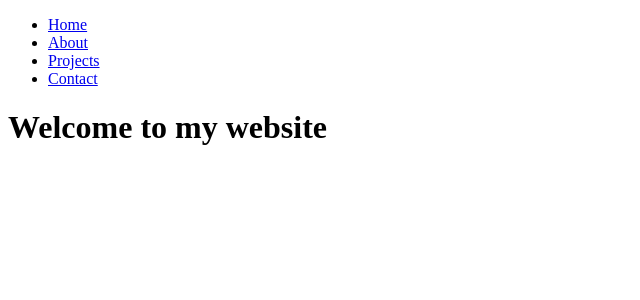
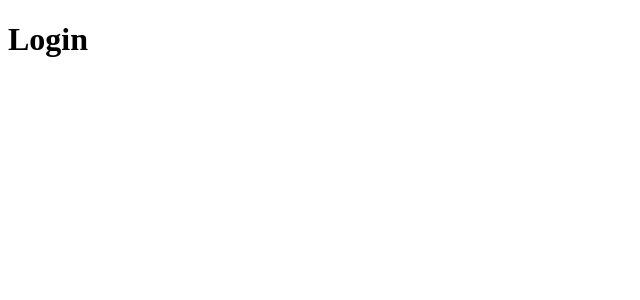
Before and after one commit to ColinCrasta/Satellite-and-Weather-Tracker, a React (Create React App) app in the folder frontend/: page / in a window 1280 px wide. Shown: the top 300 px of the page, without its empty margins (0-640 px from the left). Built offline with nearby package versions, Linux system fonts and the light colour scheme.

Commit message:
added router

```diff
--- a/frontend/src/App.js
+++ b/frontend/src/App.js
@@ -1,21 +1,25 @@
+// Require and import statements
 import React from 'react';
 //import './App.css';
-import Home from './Pages/Home';
-import Contact from './Pages/Contact';
-import Projects from './Pages/Projects';
-import About from './Pages/About';
+import Weather from './Pages/Weather';
+import Positioning from './Pages/Positioning';
+import Analytics from './Pages/Analytics';
+import Login from './Pages/Login';
+import UserPolicy from './Pages/UserPolicy';
 import {Routes, Route} from 'react-router-dom';
-import Navbar from "./Pages/Components/Navbar"
+
+
 
 function App() {
   return (
-    <div className='App'>
-      <Navbar/>
+    <div id='appdiv'>
+
       <Routes>
-      <Route exact path="/" element={<Home/>}> </Route>
-      <Route exact path="/about" element={<About/>} ></Route>
-      <Route exact path="/projects" element={<Projects/>} > </Route>
-      <Route exact path="/contact" element={<Contact/>} > </Route>
+      <Route exact path="/" element={<Login/>} ></Route>
+      <Route exact path="/weather" element={<Weather/>}> </Route>
+      <Route exact path="/analytics" element={<Analytics/>} > </Route>
+      <Route exact path="/positioning" element={<Positioning/>} > </Route>
+      <Route exact path="/userpolicy" element={<UserPolicy/>} > </Route>
       </Routes>
 
     </div>
--- a/frontend/src/Pages/Home.js
+++ b/frontend/src/Pages/Analytics.js
@@ -1,11 +1,11 @@
 import React from "react";
 
 
-function Home() {
+function Analytics() {
     return(
         <div>
             <h1>
-                Welcome to my website
+                Analytics
             </h1>
         </div>
 
@@ -13,4 +13,4 @@ function Home() {
 
 }
 
-export default Home;
+export default Analytics;
--- a/frontend/src/Pages/Components/Navbar.js
+++ b/frontend/src/Pages/Components/Navigationbar.js
@@ -1,7 +1,7 @@
 import React from 'react';
 import {Link} from 'react-router-dom';
 
-function NavBar(){
+function Navigationbar(){
     return (
         <ul>
             <li><Link to="/">Home</Link></li>
@@ -12,4 +12,4 @@ function NavBar(){
     )
 }
 
-export default NavBar;
+export default Navigationbar;
--- /dev/null
+++ b/frontend/src/Pages/Login.js
@@ -0,0 +1,16 @@
+import React from "react";
+
+
+function Login() {
+    return(
+        <div>
+            <h1>
+                Login
+            </h1>
+        </div>
+
+    );
+
+}
+
+export default Login;
--- a/frontend/src/Pages/About.js
+++ b/frontend/src/Pages/Positioning.js
@@ -1,11 +1,11 @@
 import React from "react";
 
 
-function About() {
+function Positioning() {
     return(
         <div>
             <h1>
-                About Me
+                Positioning
             </h1>
         </div>
 
@@ -13,4 +13,4 @@ function About() {
 
 }
 
-export default About;
+export default Positioning;
--- a/frontend/src/Pages/Contact.js
+++ b/frontend/src/Pages/UserPolicy.js
@@ -1,11 +1,11 @@
 import React from "react";
 
 
-function Contact() {
+function UserPolicy() {
     return(
         <div>
             <h1>
-                Contact Me
+                User Policy
             </h1>
         </div>
 
@@ -13,4 +13,4 @@ function Contact() {
 
 }
 
-export default Contact;
+export default UserPolicy;
--- a/frontend/src/Pages/Projects.js
+++ b/frontend/src/Pages/Weather.js
@@ -1,11 +1,11 @@
 import React from "react";
 
 
-function Projects() {
+function Weather() {
     return(
         <div>
             <h1>
-                My Projects
+                Weather
             </h1>
         </div>
 
@@ -13,4 +13,4 @@ function Projects() {
 
 }
 
-export default Projects;
+export default Weather;
--- a/frontend/src/index.js
+++ b/frontend/src/index.js
@@ -4,6 +4,8 @@ import ReactDOM from 'react-dom/client';
 import App from './App';
 import {BrowserRouter} from 'react-router-dom';
 
+
+// The BrowserRouter pays attention to the endpoint given
 const root = ReactDOM.createRoot(document.getElementById('root'));
 root.render(
   <React.StrictMode>
```
Also changed, not shown: 1 other file (tests, documents, lock files or other folders).
